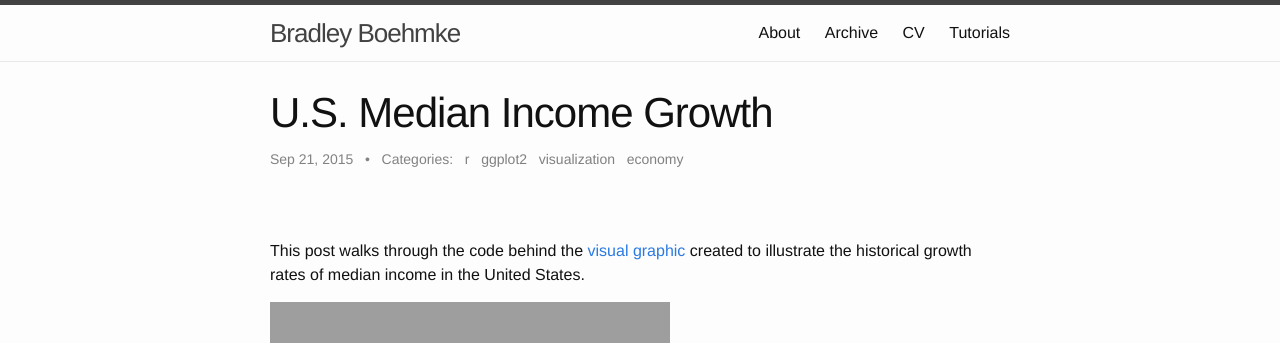
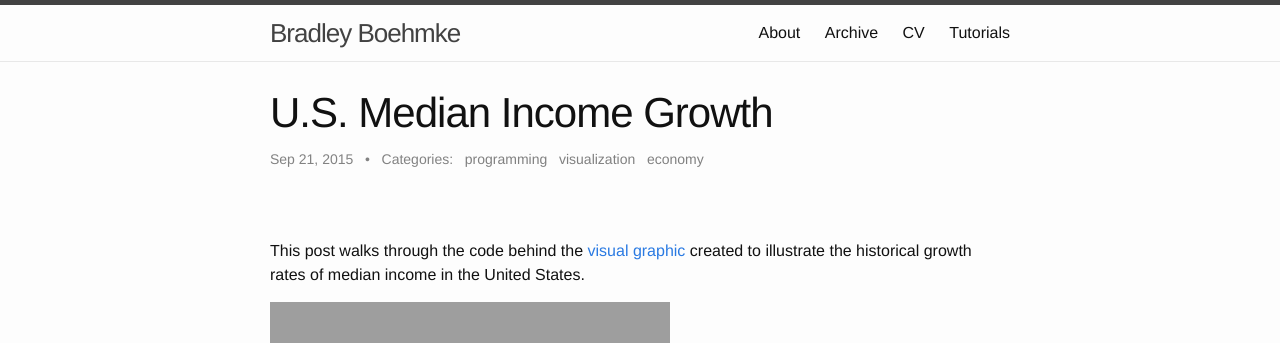
Before and after one commit to bradleyboehmke/bradleyboehmke, a Jekyll site: the page built from _posts/2015-12-28-u-s-median-income-growth.md, in a window 1280 px wide and 900 px high. Shown: the top 343 px of the window. Built offline with Jekyll 4.4.1, drawn with Linux system fonts in a browser that asks for light colours.

Commit message:
Update 2015-12-28-u-s-median-income-growth.md

```diff
--- a/_posts/2015-12-28-u-s-median-income-growth.md
+++ b/_posts/2015-12-28-u-s-median-income-growth.md
@@ -3,8 +3,8 @@ layout: post
 title:  U.S. Median Income Growth
 date: 2015-09-21
 published: true
-tags: [r, ggplot2, visualization, economy]
-categories: [r, ggplot2, visualization, economy]
+tags: [r, ggplot2]
+categories: [programming, visualization, economy]
 ---
 
 This post walks through the code behind the [visual graphic](https://twitter.com/bradleyboehmke/status/558490399917236226) created to illustrate the historical growth rates of median income in the United States.
```
